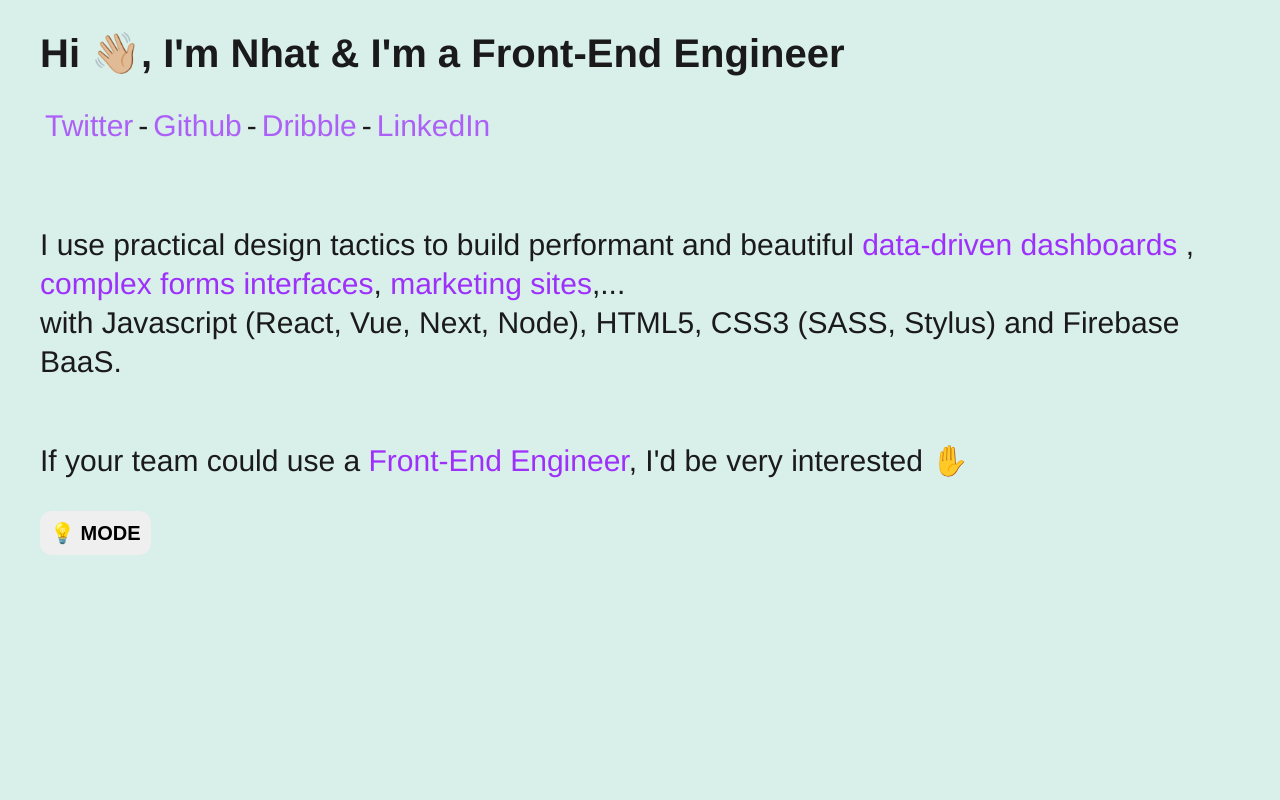
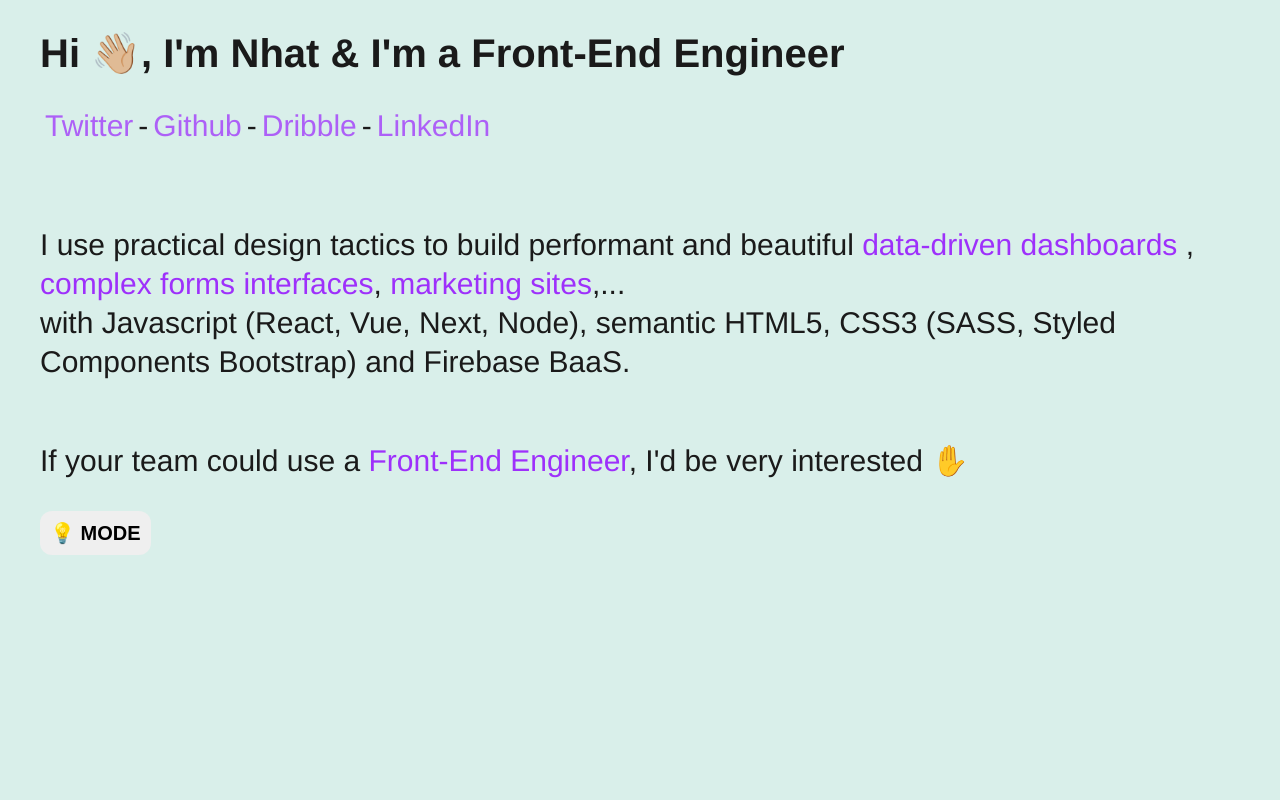
Before and after one commit to NhatDinh/nhatdinh.me, a Next.js app: page / in a window 1280 px wide. Shown: the top 800 px of the page. Built offline with nearby package versions, Linux system fonts and the light colour scheme.

Commit message:
edit hero section

```diff
--- a/components/Hero.js
+++ b/components/Hero.js
@@ -73,8 +73,8 @@ class Hero extends React.Component {
               <span>complex forms interfaces</span>,{" "}
               <span>marketing sites</span>
               ,... <br />
-              with Javascript (React, Vue, Next, Node), HTML5, CSS3 (SASS,
-              Stylus) and Firebase BaaS.
+              with Javascript (React, Vue, Next, Node), semantic HTML5, CSS3
+              (SASS, Styled Components Bootstrap) and Firebase BaaS.
             </p>
           </div>
 
```
